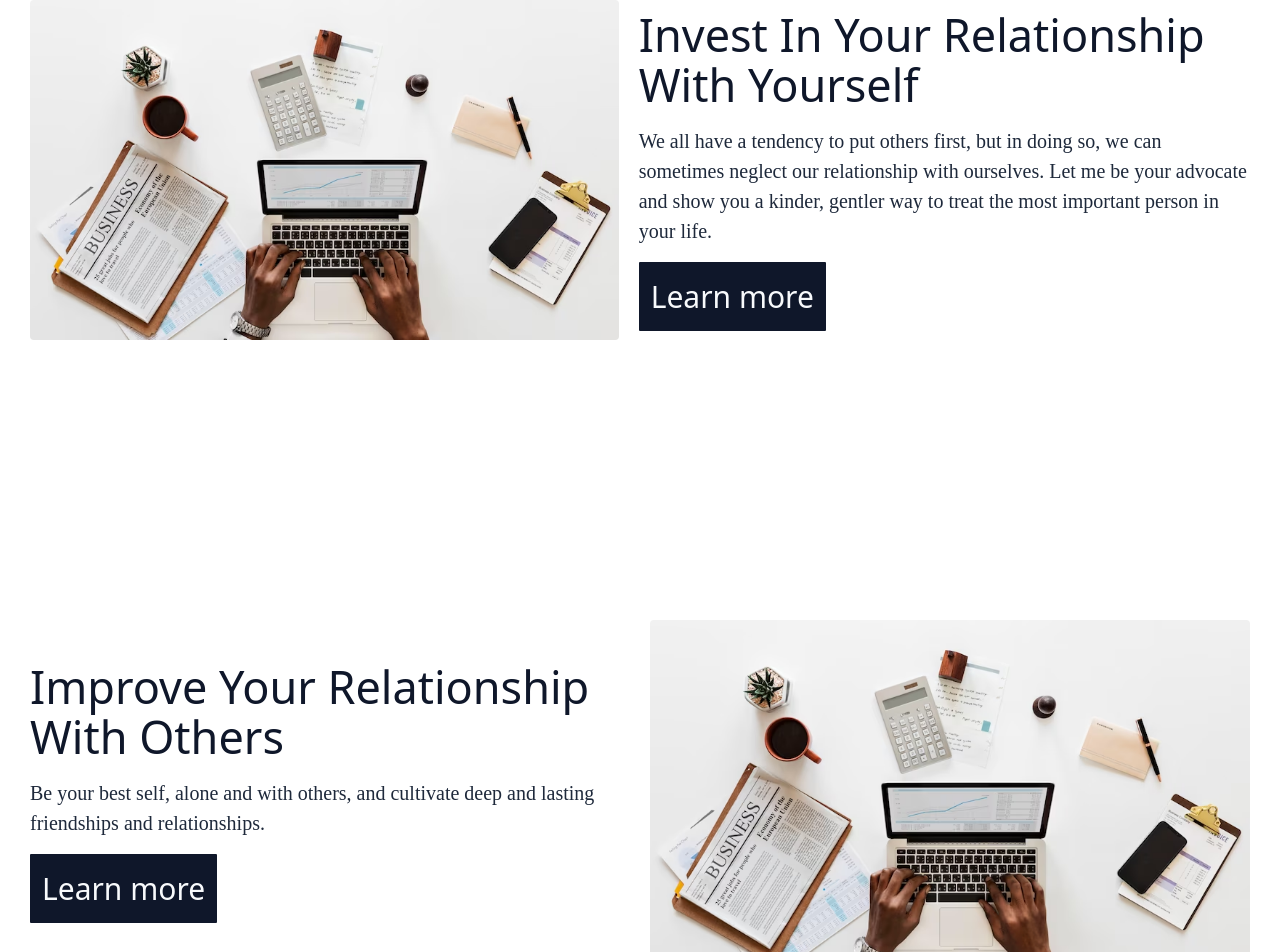
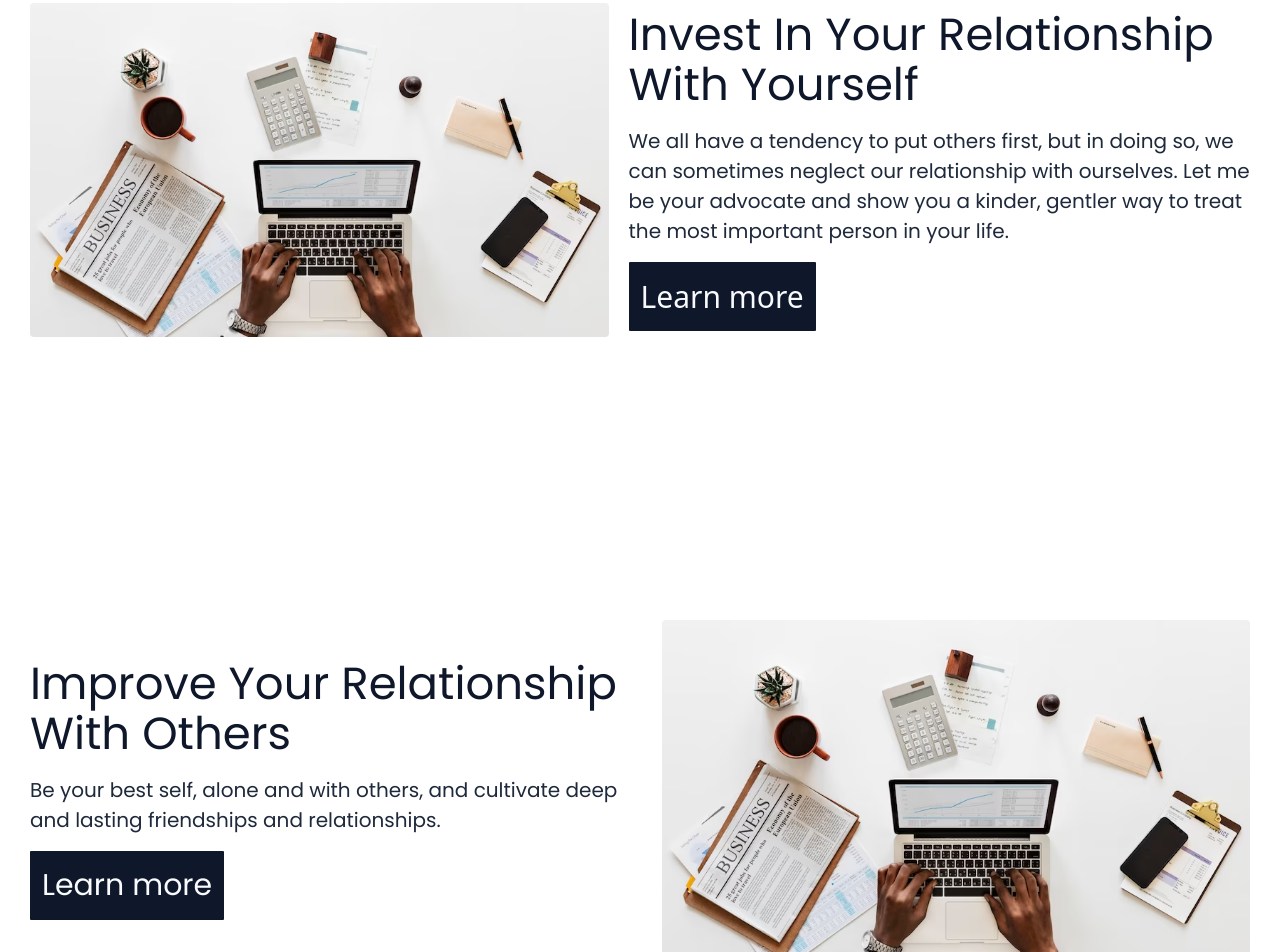
Before and after one commit to DesmondNzubechi/A-Village-Chick, a React (Vite) app: page / in a window 1280 px wide. Shown: the part 1080-2032 px from the top of the page. Built offline with nearby package versions, Linux system fonts and the light colour scheme; a web font is replaced by a local one.

Commit message:
new change

```diff
--- a/src/Components/Overview/Overview1.jsx
+++ b/src/Components/Overview/Overview1.jsx
@@ -9,13 +9,13 @@ export const Overview1 = () => {
         <div  className=" items-center flex-row flex py-[50px] min-h-[100vh] ">
 <div className="flex flex-col md:flex-row justify-around items-center gap-5">
 <div data-aos='fade-up' data-aos-duration='1000' className="  flex flex-col gap-5 ">
-<h1 className="text-slate-900 capitalize md:hidden md:text-[45px] leading-[45px] md:leading-[50px] text-[40px]   font-myfont">Invest in your relationship with yourself</h1>
+<h1 className="text-slate-900 capitalize md:hidden md:text-[45px] leading-[45px] md:leading-[50px] text-[40px]   font-poppins">Invest in your relationship with yourself</h1>
         <img src={HeroImg} alt="" className="rounded" srcSet="" />
        </div>
   <div data-aos='fade-up' data-aos-duration='1000' className="flex-start flex flex-col gap-4">
-    <h1 className="text-slate-900 hidden md:flex md:text-[45px] leading-[45px] md:leading-[50px] text-[40px] capitalize  font-myfont">Invest in your relationship with yourself</h1>
+    <h1 className="text-slate-900 hidden md:flex md:text-[45px] leading-[45px] md:leading-[50px] text-[40px] capitalize  font-poppins">Invest in your relationship with yourself</h1>
     <div className="text-slate-300 font-fonty max-w-[700px] flex flex-col gap-2 ">
-    <p className="md:text-[20px] text-slate-800 text-[18px] ">We all have a tendency to put others first, but in doing so, we can sometimes neglect our relationship with ourselves. Let me be your advocate and show you a kinder, gentler way to treat the most important person in your life.</p>
+    <p className="md:text-[20px] text-slate-800 text-[18px] font-poppins  ">We all have a tendency to put others first, but in doing so, we can sometimes neglect our relationship with ourselves. Let me be your advocate and show you a kinder, gentler way to treat the most important person in your life.</p>
   </div>
   <button className="text-start bg-slate-900 text-slate-50 text-[30px] rounded-[1px] hover:bg-slate-800 w-fit p-3">Learn more</button>
   </div>
--- a/src/Components/Overview/Overview2.jsx
+++ b/src/Components/Overview/Overview2.jsx
@@ -7,14 +7,14 @@ export const Overview2 = () => {
 
     return(
         <div className="  py-[50px] min-h-[100vh] ">
-<div className="flex flex-col md:flex-row-reverse justify-around items-center gap-5">
+<div className="flex flex-col font-poppins md:flex-row-reverse justify-around items-center gap-5">
 <div data-aos='fade-up' data-aos-duration='1000' className="  flex flex-col gap-5 ">
         <img src={HeroImg} alt="" className="rounded" srcSet="" />
        </div>
   <div data-aos='fade-up' data-aos-duration='1000' className="flex-start flex flex-col gap-4">
-    <h1 className="text-slate-900  md:text-[45px] leading-[45px] md:leading-[50px] text-[40px] capitalize  font-myfont">Improve your relationship with others</h1>
+    <h1 className="text-slate-900  md:text-[45px] leading-[45px] md:leading-[50px] text-[40px] capitalize  ">Improve your relationship with others</h1>
     <div className="text-slate-300 font-fonty max-w-[700px] flex flex-col gap-2 ">
-    <p className="md:text-[20px] text-slate-800 text-[18px] ">Be your best self, alone and with others, and cultivate deep and lasting friendships and relationships. </p>
+    <p className="md:text-[20px] font-poppins text-slate-800 text-[18px] ">Be your best self, alone and with others, and cultivate deep and lasting friendships and relationships. </p>
   </div>
   <button className="text-start bg-slate-900 text-slate-50 text-[30px] rounded-[1px] hover:bg-slate-800 w-fit p-3">Learn more</button>
   </div>
```
